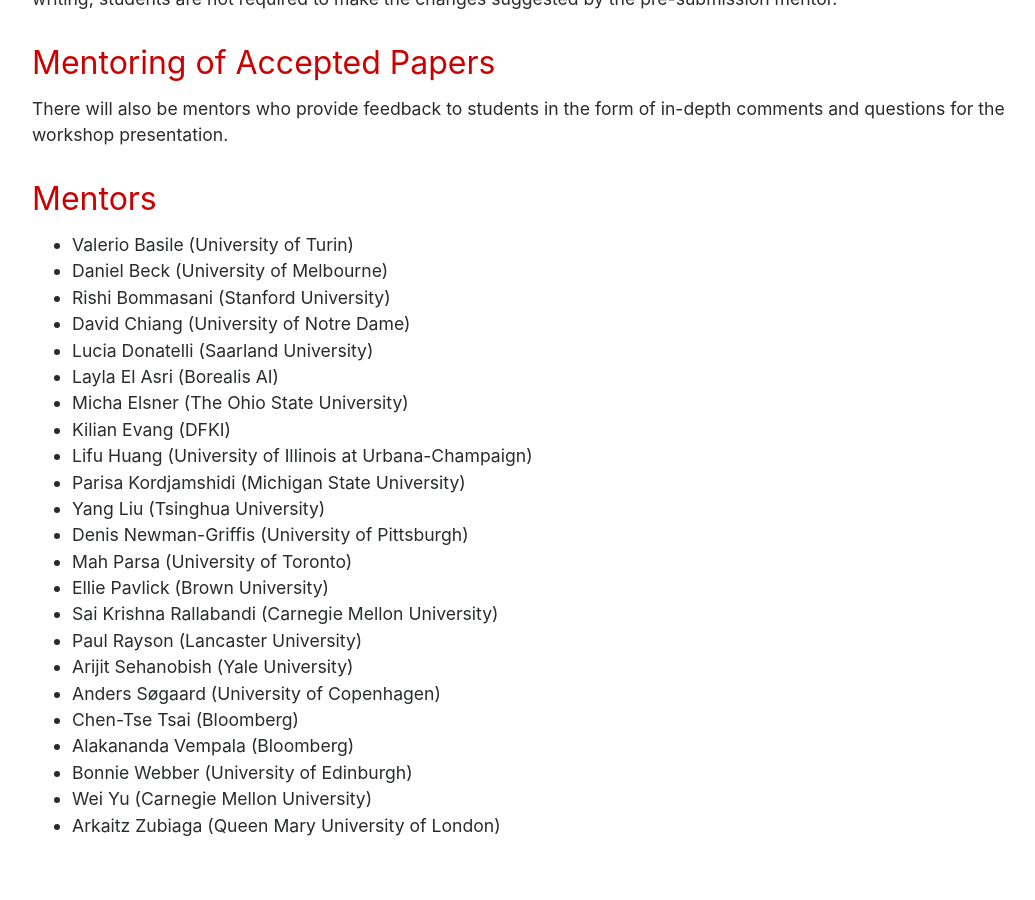
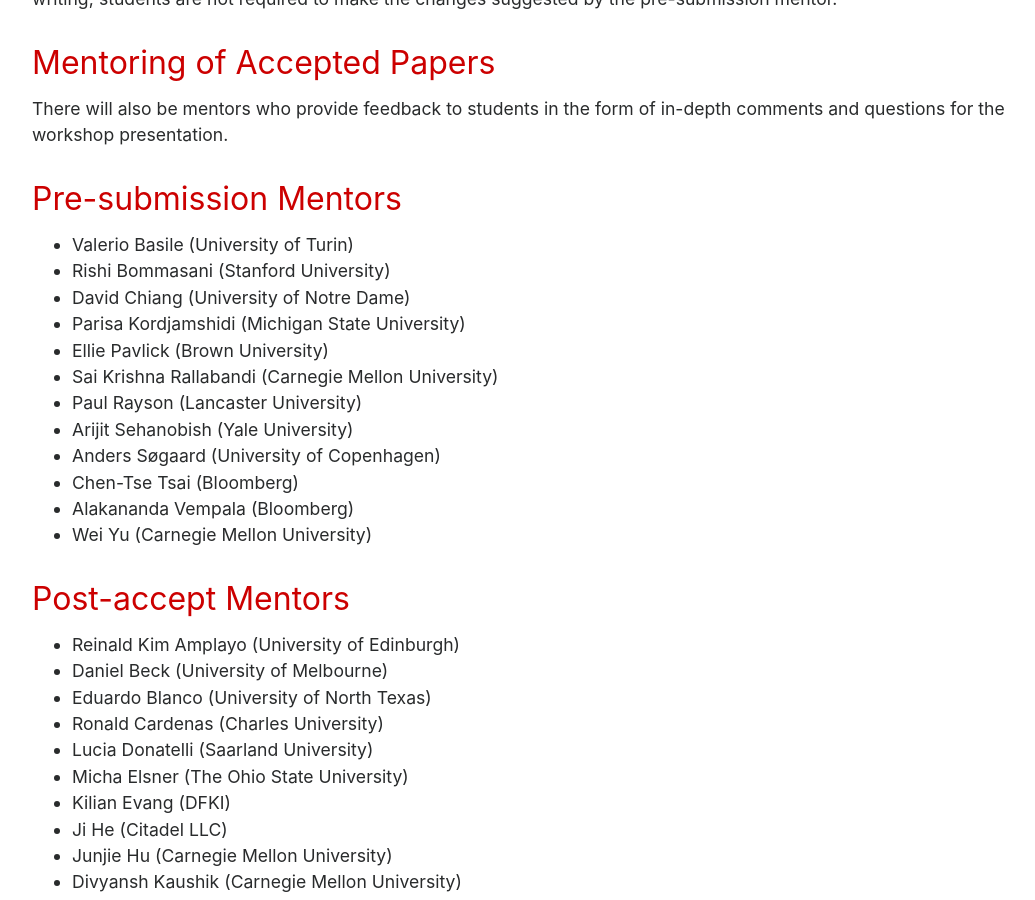
Before and after one commit to aacl2023-srw/aacl2023-srw.github.io, a Jekyll site: the page built from mentoring.md, in a window 1280 px wide and 900 px high, scrolled down 1169 px. Shown: the whole window, without its empty margins (104-1139 px from the left). Built offline with Jekyll 4.4.1, drawn with Linux system fonts in a browser that asks for light colours; comment, search, counter and statistics services are not loaded; some of the changed text lies outside the part shown.

Commit message:
add post accept mentors

```diff
--- a/mentoring.md
+++ b/mentoring.md
@@ -18,20 +18,11 @@ Participants will receive a mentor who will review and provide feedback to the s
 
 There will also be mentors who provide feedback to students in the form of in-depth comments and questions for the workshop presentation.
 
-## Mentors
+## Pre-submission Mentors
 - Valerio Basile (University of Turin)
-- Daniel Beck (University of Melbourne)
 - Rishi Bommasani (Stanford University)
 - David Chiang (University of Notre Dame)
-- Lucia Donatelli (Saarland University)
-- Layla El Asri (Borealis AI)
-- Micha Elsner (The Ohio State University)
-- Kilian Evang (DFKI)
-- Lifu Huang (University of Illinois at Urbana-Champaign)
 - Parisa Kordjamshidi (Michigan State University)
-- Yang Liu (Tsinghua University)
-- Denis Newman-Griffis (University of Pittsburgh)
-- Mah Parsa (University of Toronto)
 - Ellie Pavlick (Brown University)
 - Sai Krishna Rallabandi (Carnegie Mellon University)
 - Paul Rayson (Lancaster University)
@@ -39,6 +30,30 @@ There will also be mentors who provide feedback to students in the form of in-de
 - Anders Søgaard (University of Copenhagen)
 - Chen-Tse Tsai (Bloomberg)
 - Alakananda Vempala (Bloomberg)
+- Wei Yu (Carnegie Mellon University)
+
+## Post-accept Mentors
+- Reinald Kim Amplayo (University of Edinburgh)
+- Daniel Beck (University of Melbourne)
+- Eduardo Blanco (University of North Texas)
+- Ronald Cardenas (Charles University)
+- Lucia Donatelli (Saarland University)
+- Micha Elsner (The Ohio State University)
+- Kilian Evang (DFKI)
+- Ji He (Citadel LLC)
+- Junjie Hu (Carnegie Mellon University)
+- Divyansh Kaushik (Carnegie Mellon University)
+- Yang Liu (Tsinghua University)
+- Kenton Murray (Johns Hopkins University)
+- Denis Newman-Griffis (University of Pittsburgh)
+- Mah Parsa (University of Toronto)
+- Sai Krishna Rallabandi (Carnegie Mellon University)
+- Sonit Sehanobish (Yale)
+- Kurita Shuhei (RIKEN AIP)
+- Singh (Macquarie University)
+- Haiyue Song (Kyoto University)
+- Arseny Tolmachev (Fujitsu Labratories)
 - Bonnie Webber (University of Edinburgh)
-- Wei Yu (Carnegie Mellon University)
+- Pei Zhou (University of Southern California)
+- Hao Zhu (Carnegie Mellon University)
 - Arkaitz Zubiaga (Queen Mary University of London)
```
